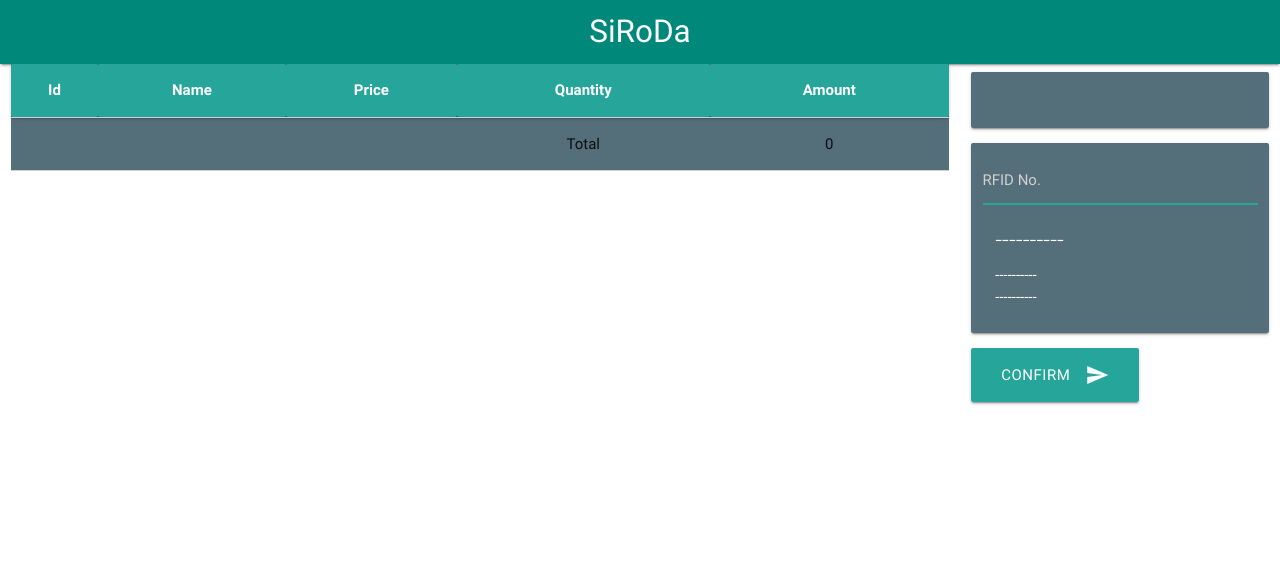
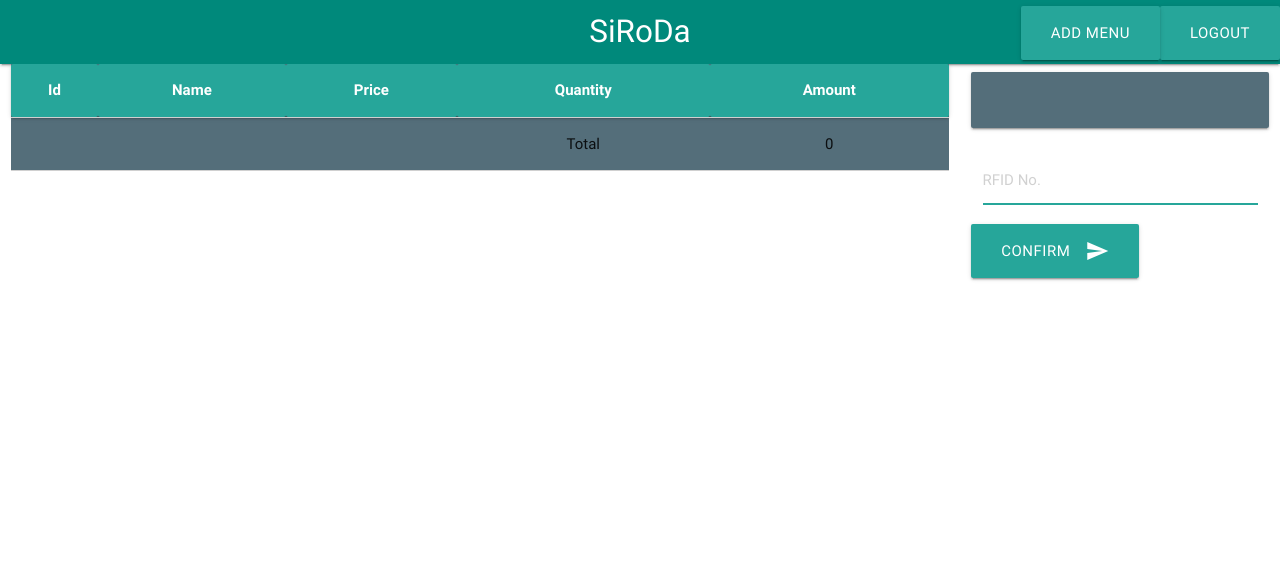
Before and after one commit to rohithbalaji123/food-card-system, a PHP site: page /vendor/dashboard in a window 1280 px wide. Shown: the top 573 px of the page. Run offline with PHP 8.4, Linux system fonts and the light colour scheme; the visitor is signed in with stand-in values (Sample User, id 1); data that the repository does not hold is empty; some libraries are stand-ins or nearby versions.

```diff
--- a/http/controllers/billsController.php
+++ b/http/controllers/billsController.php
@@ -55,5 +55,5 @@
             addBillDetails($bill_detail["item_id"], $bill_detail["quantity"], $bill_detail["price"], $bill_id);
         }
 
-        return true;
+        return floatval($balance) - floatval($amount);
     }
--- a/http/controllers/customerController.php
+++ b/http/controllers/customerController.php
@@ -5,7 +5,7 @@
      */
     function addCustomer() {
 
-        if(!isset($_POST["name"]) || !isset($_POST["phone_number"]) || !isset($_POST["RFIDcard_id"])) {
+        if(!isset($_POST["name"]) || !isset($_POST["phone_number"]) || !isset($_POST["rfidcard_id"])) {
             throw new Exception("Parameters missing.");
         }
 
--- a/http/routes.php
+++ b/http/routes.php
@@ -164,13 +164,13 @@
                         return;
                     }
                     try {
-                        addBill();
+                        $balance = addBill();
                     }
                     catch(Exception $e) {
                         echo getJSONResponse($e->getMessage(), '400 Bad Request');
                         return;
                     }
-                    echo getJSONResponse('Successful...', '200 OK');
+                    echo getJSONResponse('Successful... Your balance is ' . $balance, '200 OK');
                     break;
 
                 // Vendor menu item adding route
--- a/views/rfidcardRegister.html
+++ b/views/rfidcardRegister.html
@@ -69,6 +69,9 @@
     <script src="https://cdnjs.cloudflare.com/ajax/libs/materialize/0.100.2/js/materialize.min.js"></script>
     <script type="text/javascript">
     $(document).ready(function() {
+        $("form").submit(function() {
+            return false;
+        });
         $("#btn_submit").click(function() {
             //Materialize.toast($("#username").val() + $("#password").val(), 4000, 'rounded');
 
--- a/views/vendorDashboard.html
+++ b/views/vendorDashboard.html
@@ -28,6 +28,12 @@
         <nav>
             <div class="nav-wrapper teal darken-1">
                 <a href="" class="brand-logo center">SiRoDa</a>
+                <a href="#" class="right">
+                    <button class="btn-large" onclick="logout()">Logout</button>
+                </a>
+                <a href="/vendor/item/add" class="right">
+                    <button class="btn-large">Add menu</button>
+                </a>
             </div>
         </nav>
     </header>
@@ -60,11 +66,6 @@
                     <div class="input-field col s12">
                         <input placeholder="RFID No." autofocus="autofocus" id="rfidcard_id" type="text" class="validate">
                     </div>
-                    <div class="card-content white-text">
-                        <span id="customer_name" class="card-title">----------</span>
-                        <p id="phone_number">----------</p>
-                        <p id="balance">----------</p>
-                    </div>
                 </div>
                 <button class="btn-large" id="btn_submit"><i class="material-icons right">send</i>Confirm</button>
             </div>
@@ -84,9 +85,24 @@
     <!-- Compiled and minified JavaScript -->
     <script src="https://cdnjs.cloudflare.com/ajax/libs/materialize/0.100.2/js/materialize.min.js"></script>
     <script type="text/javascript">
+    function logout() {
+        $.ajax({
+            url: "/vendor/logout",
+            type: 'POST',
+            success: function(data) {
+                console.log(data);
+                window.location.href = "/";
+            },
+            error: function(data) {
+                console.log(JSON.parse(data.responseText).message);
+                Materialize.toast(JSON.parse(data.responseText).message, 4000, 'rounded');
+            },
+        });
+    }
     $(document).ready(function() {
 
         var noOfMenuItems = 0;
+
 
         function changeTotal() {
             var total = 0;
@@ -135,10 +151,9 @@
 
             var billDetails = new Array() ;
             for(var i=0; i<noOfMenuItems; i++) {
-                // var billItem;
-                // billItem[item_id] = $("#hid"+i);
-                // billItem[quantity] = $("#quant"+i);
-                // billItem[price] = $("#amt"+i);
+                    if($("#quant"+i).val() == "0") {
+                        continue;
+                    }
                     var billItem = {
                         "item_id": $("#hid"+i).text(),
                         "quantity": $("#quant"+i).val(),
@@ -152,8 +167,8 @@
                 type: 'POST',
                 data: { "rfidcard_id": $("#rfidcard_id").val(), "amount": $("#total").text(), "bill_details": JSON.stringify(billDetails) },
                 success: function(data) {
-                    console.log(JSON.parse(data.responseText).message);
-                    Materialize.toast(JSON.parse(data.responseText).message, 4000, 'rounded');
+                    console.log(data.message);
+                    Materialize.toast(data.message, 4000, 'rounded');
                 },
                 error: function(data) {
                     console.log(JSON.parse(data.responseText).message);
```
Also changed, not shown: views/customerRegister.html (+4 -3 lines). Lines whose indentation alone changed are shown as unchanged.
